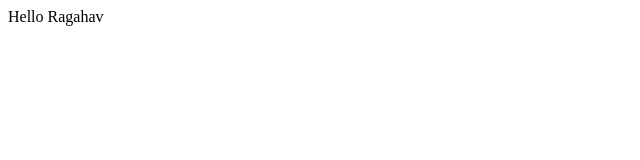
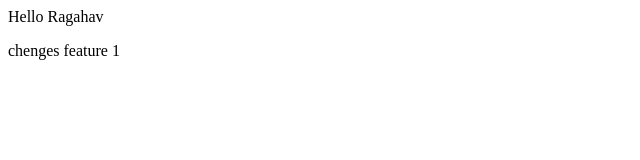
Before and after one commit to manjulsharma1992/TestRepo, a plain HTML site: page Index.html in a window 1280 px wide. Shown: the whole page, without its empty margins (0-640 px from the left). Drawn offline with Linux system fonts and the light colour scheme.

Commit message:
changes in feature1

```diff
--- a/Index.html
+++ b/Index.html
@@ -1 +1,2 @@
 <p>Hello Ragahav</p>
+<p>chenges feature 1</p>
```
